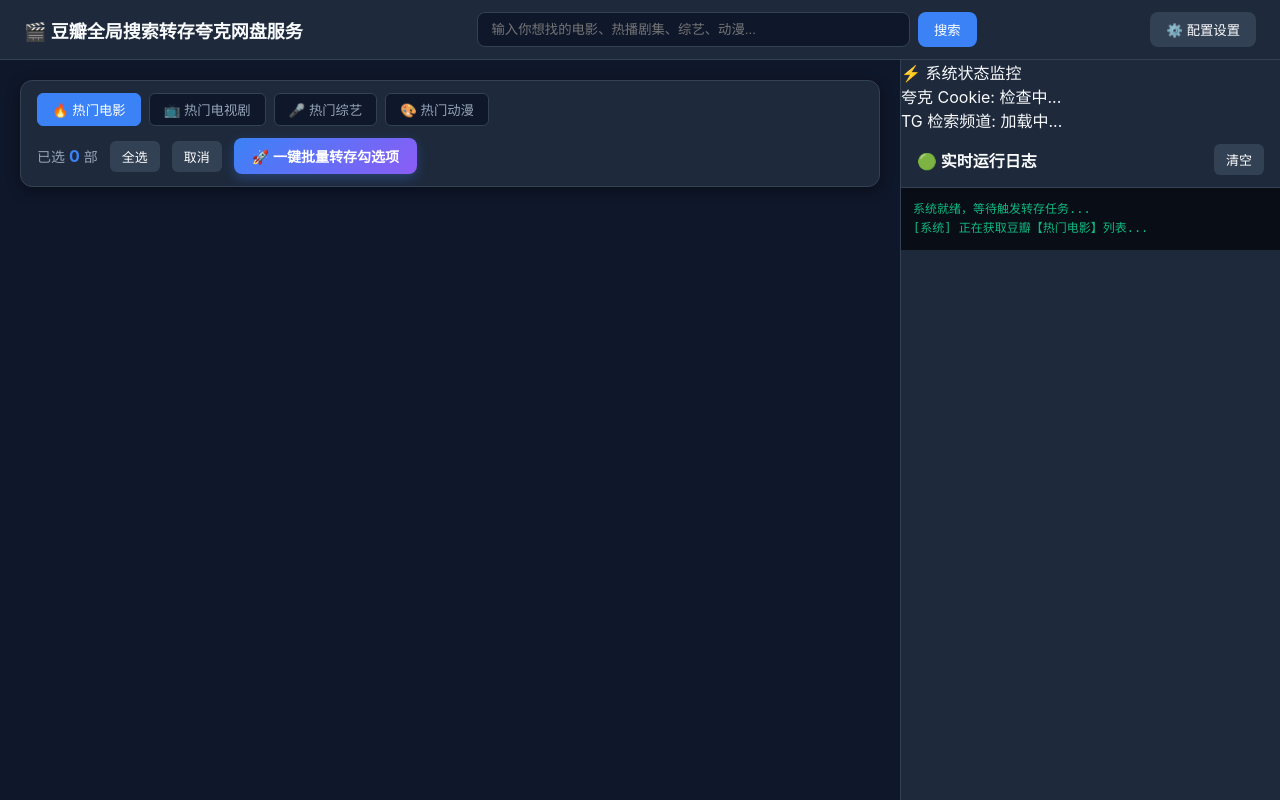
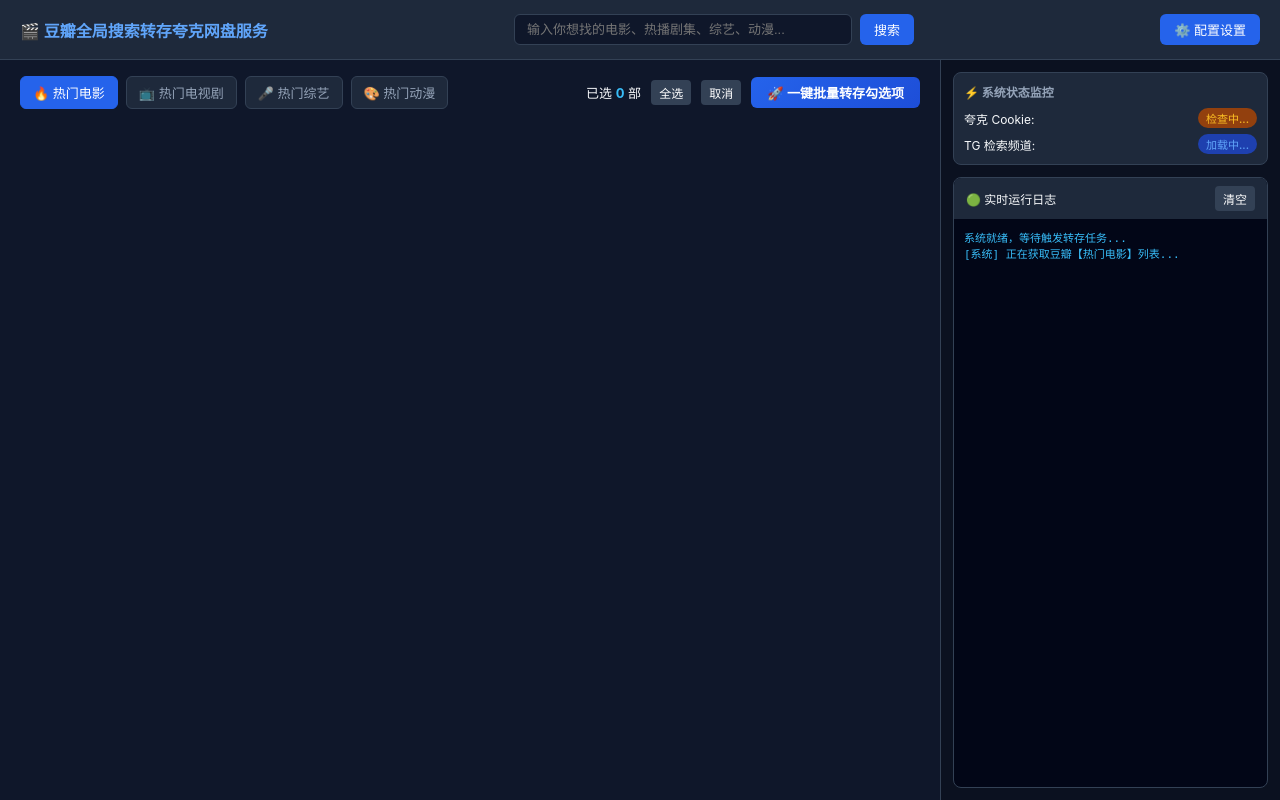
Before and after one commit to rinzaki007/DouQuarkHub, a Flask app: page / in a window 1280 px wide. Run offline with Flask 3, Linux system fonts and the light colour scheme; data that the repository does not hold is empty; parts of the project's set-up code (start-up, migrations or seed data) failed here and were passed over.

Commit message:
Update style.css

```diff
--- a/static/css/style.css
+++ b/static/css/style.css
@@ -1,112 +1,121 @@
 :root {
-    --bg-color: #0f172a;
+    --bg-dark: #0f172a;
     --card-bg: #1e293b;
-    --card-hover: #334155;
-    --primary: #3b82f6;
-    --primary-hover: #2563eb;
-    --accent: #8b5cf6;
+    --primary: #2563eb;
+    --primary-hover: #1d4ed8;
+    --accent: #3b82f6;
     --text-main: #f8fafc;
-    --text-sub: #94a3b8;
+    --text-muted: #94a3b8;
     --border-color: #334155;
-    --log-bg: #090d16;
-    --danger: #ef4444;
 }
 
-* { box-sizing: border-box; margin: 0; padding: 0; }
+* {
+    box-sizing: border-box;
+    margin: 0;
+    padding: 0;
+}
+
 body {
-    font-family: -apple-system, BlinkMacSystemFont, "Segoe UI", Roboto, sans-serif;
-    background-color: var(--bg-color);
+    background-color: var(--bg-dark);
     color: var(--text-main);
+    font-family: -apple-system, BlinkMacSystemFont, "Segoe UI", Roboto, Helvetica, Arial, sans-serif;
     display: flex;
     flex-direction: column;
     height: 100vh;
     overflow: hidden;
 }
 
+/* 顶部 Header 吸顶 */
 header {
+    height: 60px;
     background-color: var(--card-bg);
     border-bottom: 1px solid var(--border-color);
-    padding: 12px 24px;
     display: flex;
     align-items: center;
     justify-content: space-between;
-    gap: 20px;
+    padding: 0 20px;
+    position: sticky;
+    top: 0;
+    z-index: 100;
 }
 
-.logo { font-size: 18px; font-weight: bold; color: var(--text-main); display: flex; align-items: center; gap: 8px; }
+.logo {
+    font-size: 16px;
+    font-weight: bold;
+    color: #60a5fa;
+}
 
 .search-box {
     display: flex;
-    flex: 1;
-    max-width: 500px;
     gap: 8px;
+    width: 400px;
 }
 
 .search-box input {
     flex: 1;
     background: #0f172a;
     border: 1px solid var(--border-color);
-    border-radius: 8px;
-    padding: 8px 14px;
     color: #fff;
-    outline: none;
+    padding: 6px 12px;
+    border-radius: 6px;
+    font-size: 13px;
 }
 
 .btn {
     background: var(--primary);
     color: white;
     border: none;
-    border-radius: 8px;
-    padding: 8px 16px;
+    padding: 6px 14px;
+    border-radius: 6px;
     cursor: pointer;
-    font-weight: 500;
-    transition: all 0.2s;
+    font-size: 13px;
+    transition: background 0.2s;
 }
+
 .btn:hover { background: var(--primary-hover); }
 
-.config-btn { background: #334155; }
-.config-btn:hover { background: #475569; }
-
+/* 主区域布局 */
 main {
+    flex: 1;
     display: flex;
-    flex: 1;
     overflow: hidden;
 }
 
 .content-area {
     flex: 1;
-    padding: 20px;
-    overflow-y: auto;
     display: flex;
     flex-direction: column;
-    gap: 16px;
+    overflow-y: auto;
+    padding: 16px 20px;
 }
 
+/* 操作与分类吸顶栏 */
 .top-action-bar {
+    display: flex;
+    justify-content: space-between;
+    align-items: center;
+    background: var(--bg-dark);
+    padding-bottom: 12px;
     position: sticky;
     top: 0;
-    z-index: 20;
-    background: var(--card-bg);
-    border: 1px solid var(--border-color);
-    border-radius: 12px;
-    padding: 12px 16px;
-    display: flex;
-    align-items: center;
-    justify-content: space-between;
-    flex-wrap: wrap;
-    gap: 12px;
-    box-shadow: 0 4px 14px rgba(0,0,0,0.4);
+    z-index: 90;
 }
 
-.tab-group { display: flex; gap: 8px; }
+.tab-group {
+    display: flex;
+    gap: 8px;
+}
+
 .tab-btn {
-    background: #0f172a;
+    background: #1e293b;
     border: 1px solid var(--border-color);
-    color: var(--text-sub);
-    padding: 6px 14px;
+    color: var(--text-muted);
+    padding: 6px 12px;
     border-radius: 6px;
     cursor: pointer;
+    font-size: 13px;
 }
+
 .tab-btn.active {
     background: var(--primary);
     color: white;
@@ -116,193 +125,259 @@ main {
 .right-tools {
     display: flex;
     align-items: center;
-    gap: 12px;
+    gap: 10px;
+    font-size: 13px;
 }
 
-.select-count {
-    font-size: 14px;
-    color: var(--text-sub);
-}
-.select-count b { color: var(--primary); font-size: 16px; }
+.select-count b { color: #38bdf8; }
 
 .btn-sm {
     background: #334155;
+    color: white;
     border: none;
+    padding: 4px 8px;
+    border-radius: 4px;
+    cursor: pointer;
+    font-size: 12px;
+}
+
+.btn-sm:hover { opacity: 0.8; }
+
+.btn-transfer-top {
+    background: linear-gradient(135deg, #2563eb, #1d4ed8);
     color: white;
-    padding: 6px 12px;
+    border: none;
+    padding: 6px 16px;
     border-radius: 6px;
+    font-weight: bold;
     cursor: pointer;
     font-size: 13px;
 }
-.btn-sm:hover { background: #475569; }
 
-.btn-transfer-top {
-    background: linear-gradient(135deg, #3b82f6 0%, #8b5cf6 100%);
-    color: white;
-    border: none;
-    padding: 8px 18px;
-    border-radius: 8px;
-    font-weight: bold;
-    font-size: 14px;
-    cursor: pointer;
-    display: flex;
-    align-items: center;
-    gap: 6px;
-    box-shadow: 0 4px 12px rgba(59, 130, 246, 0.3);
-    transition: transform 0.1s, box-shadow 0.2s;
-}
-.btn-transfer-top:hover {
-    transform: translateY(-1px);
-    box-shadow: 0 6px 16px rgba(59, 130, 246, 0.4);
-}
-
+/* 影视 100 网格样式 */
 .movie-grid {
     display: grid;
-    grid-template-columns: repeat(auto-fill, minmax(140px, 1fr));
+    grid-template-columns: repeat(auto-fill, minmax(130px, 1fr));
     gap: 16px;
 }
 
 .movie-card {
     background: var(--card-bg);
-    border-radius: 10px;
+    border-radius: 8px;
     overflow: hidden;
-    position: relative;
     cursor: pointer;
     border: 2px solid transparent;
-    transition: all 0.2s;
+    transition: transform 0.15s, border-color 0.15s;
+    display: flex;
+    flex-direction: column;
 }
+
 .movie-card:hover { transform: translateY(-4px); }
-.movie-card.selected { border-color: var(--primary); }
+.movie-card.selected { border-color: #38bdf8; }
 
 .cover-box {
     position: relative;
     width: 100%;
-    padding-top: 140%;
-    background: #000;
+    aspect-ratio: 2/3;
+    background: #334155;
 }
+
 .cover-box img {
-    position: absolute;
-    top: 0; left: 0; width: 100%; height: 100%;
+    width: 100%;
+    height: 100%;
     object-fit: cover;
 }
 
 .rate-tag {
     position: absolute;
-    top: 6px; right: 6px;
-    background: rgba(0,0,0,0.7);
+    top: 6px;
+    right: 6px;
+    background: rgba(0,0,0,0.75);
     color: #f59e0b;
-    font-size: 11px; font-weight: bold;
-    padding: 2px 6px; border-radius: 4px;
+    font-weight: bold;
+    font-size: 11px;
+    padding: 2px 6px;
+    border-radius: 4px;
 }
 
 .check-box {
     position: absolute;
-    bottom: 6px; right: 6px;
-    width: 20px; height: 20px;
+    bottom: 6px;
+    right: 6px;
+    width: 20px;
+    height: 20px;
     border-radius: 4px;
-    background: rgba(0,0,0,0.5);
-    border: 1px solid white;
-    display: flex; align-items: center; justify-content: center;
-    color: white; font-size: 12px;
+    background: rgba(0,0,0,0.6);
+    color: #38bdf8;
+    display: flex;
+    align-items: center;
+    justify-content: center;
+    font-weight: bold;
+    font-size: 12px;
 }
-.movie-card.selected .check-box {
-    background: var(--primary);
-    border-color: var(--primary);
+
+.card-info {
+    padding: 8px;
+    display: flex;
+    flex-direction: column;
+    gap: 4px;
 }
 
 .movie-title {
-    padding: 8px;
-    font-size: 13px;
-    text-align: center;
+    font-size: 12px;
+    font-weight: 500;
     white-space: nowrap;
     overflow: hidden;
     text-overflow: ellipsis;
 }
 
+.douban-link {
+    font-size: 11px;
+    color: #38bdf8;
+    text-decoration: none;
+    display: inline-block;
+}
+
+.douban-link:hover { text-decoration: underline; }
+
+/* 右侧监控 Sidebar */
 .log-sidebar {
-    width: 380px;
-    background: var(--card-bg);
+    width: 340px;
+    background: #0b1120;
     border-left: 1px solid var(--border-color);
     display: flex;
     flex-direction: column;
+    padding: 12px;
+    gap: 12px;
+}
+
+.status-panel {
+    background: #1e293b;
+    border-radius: 8px;
+    padding: 10px;
+    border: 1px solid var(--border-color);
+}
+
+.status-title {
+    font-size: 12px;
+    font-weight: bold;
+    color: #94a3b8;
+    margin-bottom: 8px;
+}
+
+.status-items {
+    display: flex;
+    flex-direction: column;
+    gap: 6px;
+    font-size: 12px;
+}
+
+.status-item {
+    display: flex;
+    justify-content: space-between;
+    align-items: center;
+}
+
+.badge {
+    font-size: 11px;
+    padding: 2px 8px;
+    border-radius: 10px;
+    font-weight: 500;
+}
+
+.badge-success { background: #065f46; color: #34d399; }
+.badge-danger { background: #991b1b; color: #f87171; }
+.badge-warning { background: #92400e; color: #fbbf24; }
+.badge-info { background: #1e40af; color: #60a5fa; }
+
+.log-container {
+    flex: 1;
+    display: flex;
+    flex-direction: column;
+    background: #020617;
+    border-radius: 8px;
+    border: 1px solid var(--border-color);
+    overflow: hidden;
 }
 
 .log-header {
-    padding: 12px 16px;
-    border-bottom: 1px solid var(--border-color);
+    background: #1e293b;
+    padding: 8px 12px;
+    font-size: 12px;
     display: flex;
+    justify-content: space-between;
     align-items: center;
-    justify-content: space-between;
-    font-weight: bold;
 }
 
 .log-body {
     flex: 1;
-    background: var(--log-bg);
-    padding: 12px;
+    padding: 10px;
     font-family: monospace;
-    font-size: 12px;
-    line-height: 1.6;
-    color: #10b981;
+    font-size: 11px;
+    color: #38bdf8;
     overflow-y: auto;
     white-space: pre-wrap;
     word-break: break-all;
 }
 
+/* Modal 配置弹窗 */
 .modal {
+    position: fixed;
+    top: 0; left: 0; width: 100vw; height: 100vh;
+    background: rgba(0,0,0,0.7);
     display: none;
-    position: fixed;
-    top: 0; left: 0; width: 100%; height: 100%;
-    background: rgba(0,0,0,0.7);
-    align-items: center; justify-content: center;
-    z-index: 100;
+    align-items: center;
+    justify-content: center;
+    z-index: 200;
 }
+
 .modal-content {
-    background: var(--card-bg);
-    padding: 24px;
-    border-radius: 12px;
-    width: 90%; max-width: 580px;
-    max-height: 85vh;
-    display: flex; flex-direction: column; gap: 12px;
-    overflow-y: auto;
+    background: #1e293b;
+    width: 500px;
+    border-radius: 8px;
+    padding: 16px;
+    display: flex;
+    flex-direction: column;
+    gap: 10px;
 }
+
 .modal-content input {
     background: #0f172a;
     border: 1px solid var(--border-color);
-    color: white; padding: 8px 12px; border-radius: 6px;
+    color: #fff;
+    padding: 6px 10px;
+    border-radius: 4px;
+    font-size: 12px;
 }
 
 .section-title {
-    font-size: 14px;
+    font-size: 13px;
     font-weight: bold;
-    color: var(--primary);
-    margin-top: 8px;
-    padding-bottom: 4px;
-    border-bottom: 1px solid var(--border-color);
-    display: flex; justify-content: space-between; align-items: center;
+    color: #38bdf8;
+    margin-top: 6px;
+    display: flex;
+    justify-content: space-between;
+    align-items: center;
 }
 
 .channel-list-box {
-    display: flex; flex-direction: column; gap: 8px;
-    max-height: 200px; overflow-y: auto;
-    background: #0f172a; padding: 8px; border-radius: 6px;
+    max-height: 180px;
+    overflow-y: auto;
+    background: #0f172a;
     border: 1px solid var(--border-color);
+    border-radius: 4px;
+    padding: 6px;
 }
 
 .channel-item {
-    display: flex; align-items: center; justify-content: space-between;
-    background: var(--card-bg); padding: 6px 10px; border-radius: 4px;
-    font-size: 13px;
+    display: flex;
+    justify-content: space-between;
+    align-items: center;
+    padding: 4px 6px;
+    font-size: 12px;
+    border-bottom: 1px solid #1e293b;
 }
 
-.channel-item .ch-id { color: var(--text-sub); font-size: 12px; }
-
-.btn-del {
-    background: transparent; color: var(--danger); border: none;
-    cursor: pointer; font-size: 14px; font-weight: bold;
-}
-.btn-del:hover { opacity: 0.8; }
-
-.add-channel-row {
-    display: flex; gap: 8px; margin-top: 4px;
-}
+.channel-item .ch-id { color: #64748b; font-size: 11px; margin-left: 4px; }
+.btn-del { background: transparent; color: #ef4444; border: none; cursor: pointer; font-weight: bold; }
+.add-channel-row { display: flex; gap: 6px; }
```
